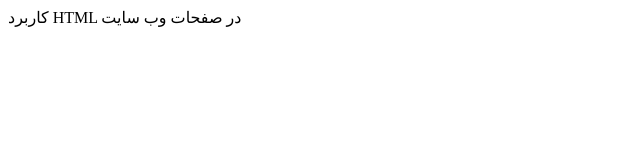
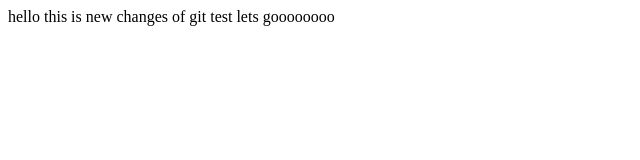
Before and after one commit to allinz11/test, a plain HTML site: page index.html in a window 1280 px wide. Shown: the whole page, without its empty margins (0-640 px from the left). Drawn offline with Linux system fonts and the light colour scheme.

Commit message:
modify the body text

```diff
--- a/index.html
+++ b/index.html
@@ -1,10 +1,9 @@
 <!DOCTYPE html>
 <html lang="en">
 	<head>
-
 		<title>Document</title>
 	</head>
 	<body>
-		کاربرد HTML در صفحات وب سایت
+		hello this is new changes of git test lets goooooooo
 	</body>
 </html>
```
